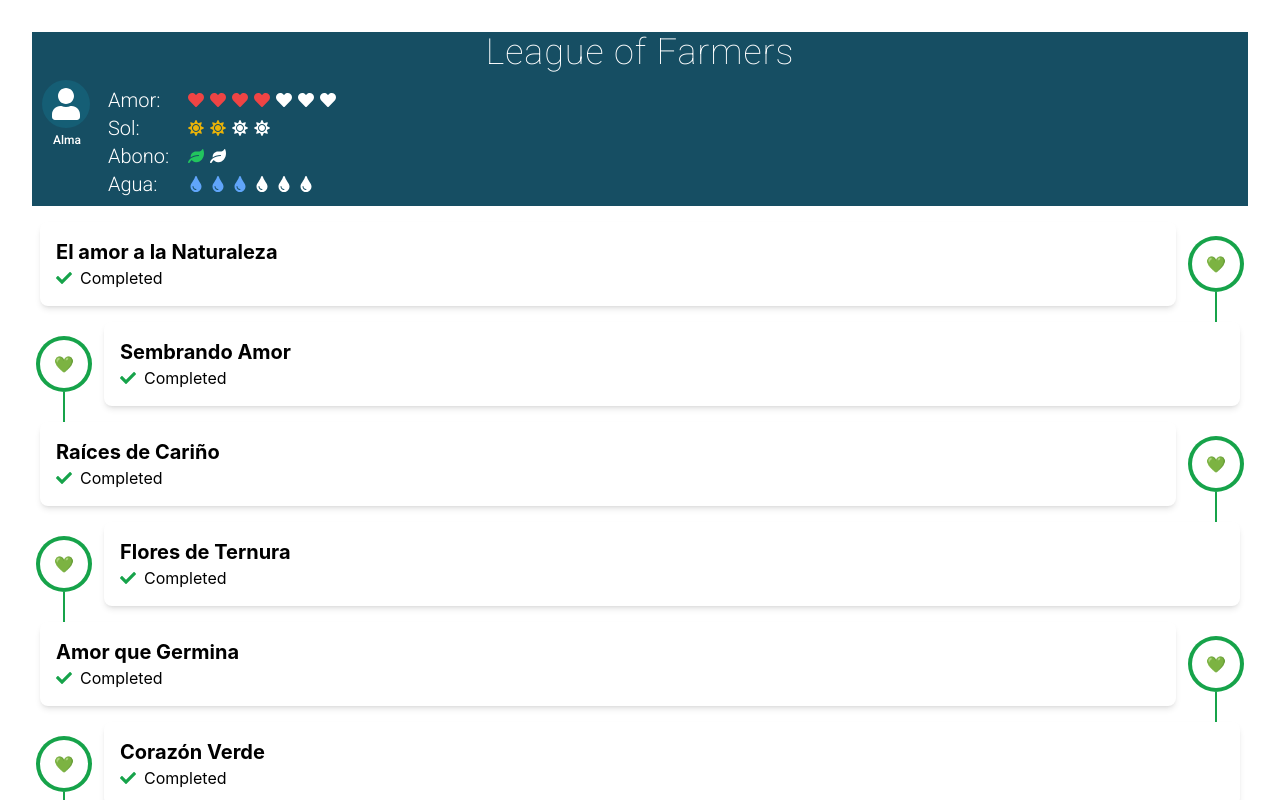
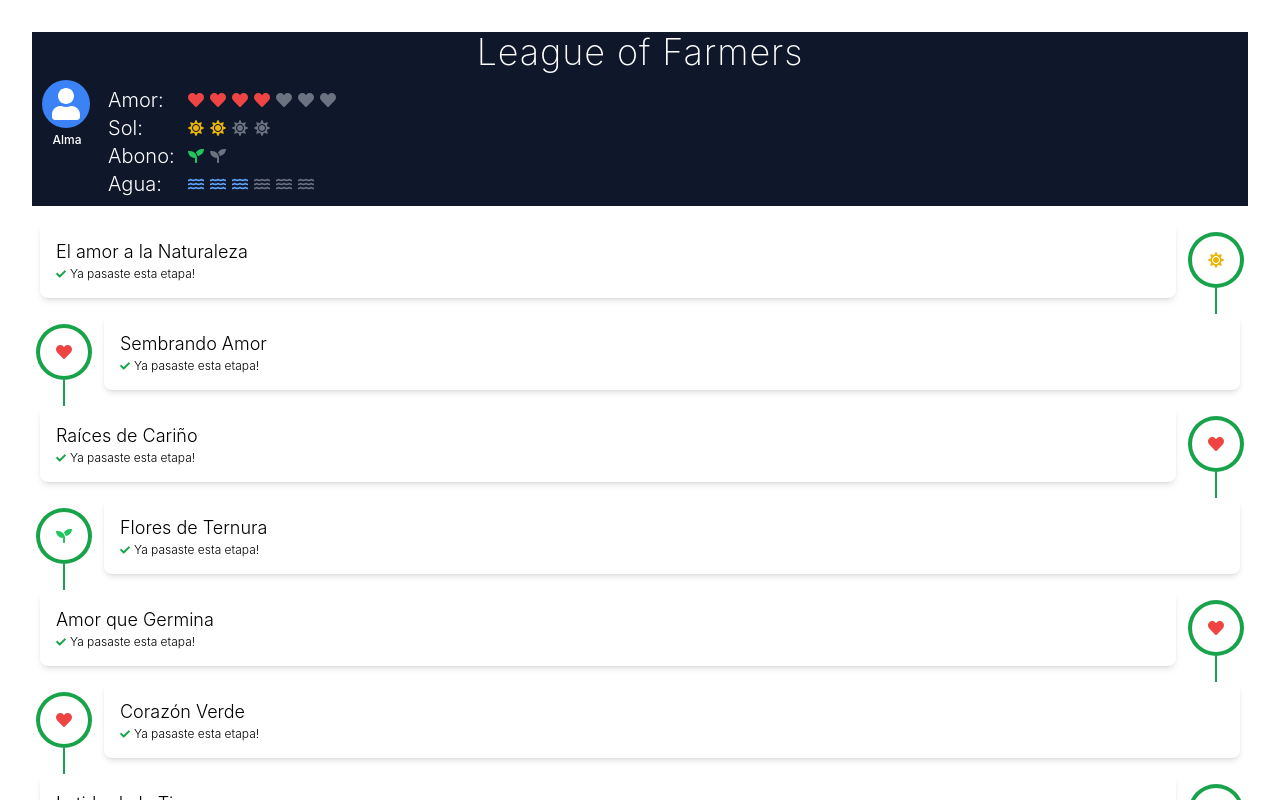
Before and after one commit to ladyBataca/League-of-farming, a React (Vite) app: page / in a window 1280 px wide. Built offline with nearby package versions, Linux system fonts and the light colour scheme.

Commit message:
:sparkles: add new colors and fonts design.

```diff
--- a/src/Home.tsx
+++ b/src/Home.tsx
@@ -1,4 +1,6 @@
 import './Home.css'
+import { useState } from 'react'
+import Footer from './components/Footer';
 import Resume from './components/Resume'
 import StageList from './components/StageList'
 
@@ -7,69 +9,69 @@ const stages = [
   // Categoría Amor (7 títulos)
   {
     id: 1,
-    icon: "💚",
+    iconType: "sun",
     title: "El amor a la Naturaleza",
     completed: true
   },
   {
     id: 2,
-    icon: "💚",
+    iconType: "love",
     title: "Sembrando Amor",
     completed: true
   },
   {
     id: 3,
-    icon: "💚",
+    iconType: "love",
     title: "Raíces de Cariño",
     completed: true
   },
   {
     id: 4,
-    icon: "💚",
+    iconType: "seed",
     title: "Flores de Ternura",
     completed: true
   },
   {
     id: 5,
-    icon: "💚",
+    iconType: "love",
     title: "Amor que Germina",
     completed: true
   },
   {
     id: 6,
-    icon: "💚",
+    iconType: "love",
     title: "Corazón Verde",
     completed: true
   },
   {
     id: 7,
-    icon: "💚",
+    iconType: "water",
     title: "Latido de la Tierra",
-    completed: false
+    completed: true
   },
 
   // Categoría Sol (4 títulos)
   {
     id: 8,
-    icon: "☀️",
-    title: "El sol, el Dios de nuestros ancestros",
+    iconType: "love",
+    title: "Dios de nuestros ancestros",
     completed: false
   },
   {
     id: 9,
-    icon: "☀️",
+    iconType: "sun",
     title: "Luz Vital del Campo",
     completed: false
   },
   {
     id: 10,
-    icon: "☀️",
+    iconType: "sun",
     title: "Rayos de Innovación",
     completed: false
   },
   {
     id: 11,
-    icon: "☀️",
+    iconType: "sun",
     title: "Brillo que Alimenta",
     completed: false
   },
@@ -77,13 +79,13 @@ const stages = [
   // Categoría Abono (2 títulos)
   {
     id: 12,
-    icon: "🌱",
+    iconType: "seed",
     title: "Elixir de la Fertilidad",
     completed: false
   },
   {
     id: 13,
-    icon: "🌱",
+    iconType: "love",
     title: "Fertilizando el Futuro",
     completed: false
   },
@@ -91,37 +93,37 @@ const stages = [
   // Categoría Agua (6 títulos)
   {
     id: 14,
-    icon: "💧",
+    iconType: "water",
     title: "Ríos de Vida",
     completed: false
   },
   {
     id: 15,
-    icon: "💧",
+    iconType: "water",
     title: "La Danza del Agua",
     completed: false
   },
   {
     id: 16,
-    icon: "💧",
+    iconType: "water",
     title: "Lluvia que Renueva",
     completed: false
   },
   {
     id: 17,
-    icon: "💧",
+    iconType: "water",
     title: "Fuente de Inspiración",
     completed: false
   },
   {
     id: 18,
-    icon: "💧",
+    iconType: "water",
     title: "Cascada de Innovación",
     completed: false
   },
   {
     id: 19,
-    icon: "💧",
+    iconType: "love",
     title: "Oasis Verde",
     completed: false
   }
@@ -129,6 +131,8 @@ const stages = [
 
 
 function Home() {
+  const [currentStage, setCurrentStage] = useState(7)
+
   return (
     <>
       <Resume
@@ -136,8 +140,9 @@ function Home() {
         playerName="Alma"
       />
       <div className="h-full">
-        <StageList stages={stages} />
+        <StageList stages={stages} currentStage={currentStage} />
       </div>
+      <Footer />
     </>
 
   )
--- a/src/components/Badges.tsx
+++ b/src/components/Badges.tsx
@@ -1,4 +1,4 @@
-import { FaHeart, FaSun, FaLeaf, FaTint } from 'react-icons/fa';
+import { FaHeart, FaSun, FaSeedling, FaWater } from 'react-icons/fa';
 
 interface BadgeItem {
   label: string;
@@ -22,7 +22,7 @@ const Badges = ({ items = defaultBadges }: BadgesProps) => {
             {[...Array(item.total)].map((_, index) => (
               <span
                 key={index}
-                className={index < item.filled ? item.color : "text-white"}
+                className={index < item.filled ? item.color : "text-gray-500"}
               >
                 {item.icon}
               </span>
@@ -51,14 +51,14 @@ const defaultBadges: BadgeItem[] = [
   },
   {
     label: "Abono",
-    icon: <FaLeaf />,
+    icon: <FaSeedling />,
     total: 2,
     filled: 1,
     color: "text-green-500"
   },
   {
     label: "Agua",
-    icon: <FaTint />,
+    icon: <FaWater />,
     total: 6,
     filled: 3,
     color: "text-blue-400"
--- /dev/null
+++ b/src/components/Footer.tsx
@@ -0,0 +1,17 @@
+import React from 'react';
+
+const Footer: React.FC = () => {
+    return (
+        <footer className="w-full py-6 mt-8 border-t bg-slate-900 border-gray-200 dark:border-gray-800">
+            <div className="container mx-auto px-4">
+                <div className="flex flex-col items-center justify-center text-center text-sm text-gray-600 dark:text-gray-200 space-y-2">
+                    <p>Proyecto Educativo creado con ❤️ por Liwaisi Tech y Rincón Verde</p>
+                    <p className="text-xs font-light text-white">League of Farmers es un proyecto de Código Abierto</p>
+                </div>
+
+            </div>
+        </footer>
+    );
+};
+
+export default Footer;
--- a/src/components/Resume.tsx
+++ b/src/components/Resume.tsx
@@ -11,11 +11,11 @@ const Resume = ({
   playerName = "Liwaisi Student"
 }: ResumeProps) => {
   return (
-    <div className='bg-cyan-900 font-roboto'>
+    <div className='bg-slate-900'>
       <h1 className="text-white text-4xl font-extralight items-center justify-center text-center tracking-wide">{title}</h1>
       <div className="text-white w-full flex flex-row items-start py-2">
         <div className="flex flex-col items-start pl-2.5 min-w-[60px]">
-          <div className="rounded-full bg-cyan-800 p-2 mb-1">
+          <div className="rounded-full bg-blue-500 p-2 mb-1">
             <FaUser className="h-8 w-8 text-2xl" />
           </div>
           <span className="text-xs w-full font-medium text-center block">
--- a/src/components/StageItem.tsx
+++ b/src/components/StageItem.tsx
@@ -1,39 +1,56 @@
-import { FaLock } from "react-icons/fa";
-import { FaCheck } from "react-icons/fa";
+import { FaLock, FaCheck, FaHeart, FaSun, FaSeedling, FaWater, FaPencilAlt } from "react-icons/fa";
 
 interface StageItemProps {
-  icon: React.ReactNode;
+  iconType: string;
   title: string;
   completed: boolean;
   position: 'left' | 'right';
   isLast?: boolean;
+  currentStage: number;
+  index: number;
 }
 
-const StageItem: React.FC<StageItemProps> = ({ icon, title, completed, position, isLast = false }) => {
+const StageItem: React.FC<StageItemProps> = ({ iconType, title, completed, position, isLast = false, currentStage, index}) => {
+  const shouldBeEnabled = completed || currentStage == index;
+  const getIcon = (type: string) => {
+    switch (type) {
+      case 'love':
+        return <FaHeart className={`${shouldBeEnabled ? 'text-red-500' : 'text-gray-500'}`} />;
+      case 'sun':
+        return <FaSun className={`${shouldBeEnabled ? 'text-yellow-500' : 'text-gray-500'}`} />;
+      case 'seed':
+        return <FaSeedling className={`${shouldBeEnabled ? 'text-green-500' : 'text-gray-500'}`} />;
+      case 'water':
+        return <FaWater className={`${shouldBeEnabled ? 'text-blue-500' : 'text-gray-500'}`} />;
+      default:
+        return <FaHeart className={`text-red-500 ${shouldBeEnabled ? 'text-green-500' : 'text-gray-500'}`} />;
+    }
+  };
   return (
     <div className={`flex items-center w-full ${position === 'right' ? 'flex-row-reverse' : 'flex-row'}`}>
       {/* Icon Circle with Vertical Line */}
       <div className={`flex-shrink-0 relative ${position === 'right' ? 'ml-4' : 'mr-4'}`}>
         <div className={`flex h-12 w-12 rounded-full bg-white items-center justify-center
-          ${completed ? 'ring-4 ring-green-600' : 'ring-4 ring-red-600'}`}>
-          {icon}
+          ${shouldBeEnabled ? 'ring-4 ring-green-600' : 'ring-4 ring-gray-700 bg-gray-600'}`}>
+          {getIcon(iconType)}
         </div>
         {/* Vertical connecting line */}
         {!isLast && (
-          <div className={`absolute left-1/2 transform -translate-x-1/2 top-[52px] w-0.5 h-[30px] bg-gray-300 ${completed ? 'bg-green-600' : 'bg-red-600'} ${isLast ? 'hidden' : ''}`} />
+          <div className={`absolute left-1/2 transform -translate-x-1/2 top-[52px] w-0.5 h-[26px] bg-gray-300 ${shouldBeEnabled ? 'bg-green-600' : 'bg-gray-600'} ${isLast ? 'hidden' : ''}`} />
         )}
       </div>
 
       {/* Content Card */}
       <div className="flex-grow">
-        <div className={`bg-white rounded-lg shadow-md p-4 w-full`}>
-          <h3 className="text-xl font-bold text-black">{title}</h3>
-          <p className="flex items-center gap-2 text-black">
-            {completed ?
-              <FaCheck className="text-green-600" size={16} /> :
-              <FaLock className="text-red-600" size={16} />
+        <div className={`rounded-lg shadow-md p-4 w-full ${shouldBeEnabled ? 'bg-white' : 'bg-gray-600'}`}>
+          <h3 className={`text-lg font-light ${shouldBeEnabled ? 'text-black' : 'text-white'}`}>{title}</h3>
+          <p className={`flex items-center font-light text-xs ${shouldBeEnabled ? 'text-black' : 'text-white'}`}>
+            {shouldBeEnabled ? completed ?
+              <FaCheck className="text-green-600 pr-1" size={14} /> :
+              <FaPencilAlt className="text-green-600 pr-1" size={14} /> :
+              <FaLock className="text-gray-800 pr-1" size={14} />
             }
-            {completed ? 'Completed' : 'Locked'}
+            {shouldBeEnabled ? completed ? 'Ya pasaste esta etapa!' : 'En curso' : 'Bloqueado'}
           </p>
         </div>
       </div>
--- a/src/components/StageList.tsx
+++ b/src/components/StageList.tsx
@@ -1,26 +1,30 @@
 import StageItem from "./StageItem";
 
 interface Stage {
-  icon: React.ReactNode;
+  id: number;
+  iconType: string;
   title: string;
   completed: boolean;
 }
 
 interface StageListProps {
   stages: Stage[];
+  currentStage: number;
 }
 
-const StageList: React.FC<StageListProps> = ({ stages }) => {
+const StageList: React.FC<StageListProps> = ({ stages, currentStage }) => {
   return (
     <div className="w-full px-2">
-      <div className="flex flex-col space-y-4 py-4 pb-20">
+      <div className="flex flex-col space-y-4 py-4 pb-2">
         {stages.map((stage, index) => (
           <StageItem
             key={stage.title}
-            icon={stage.icon}
+            iconType={stage.iconType}
             title={stage.title}
             completed={stage.completed}
             position={index % 2 === 0 ? 'right' : 'left'}
+            currentStage={currentStage}
+            index={index}
             isLast={index === stages.length - 1}
           />
         ))}
```
